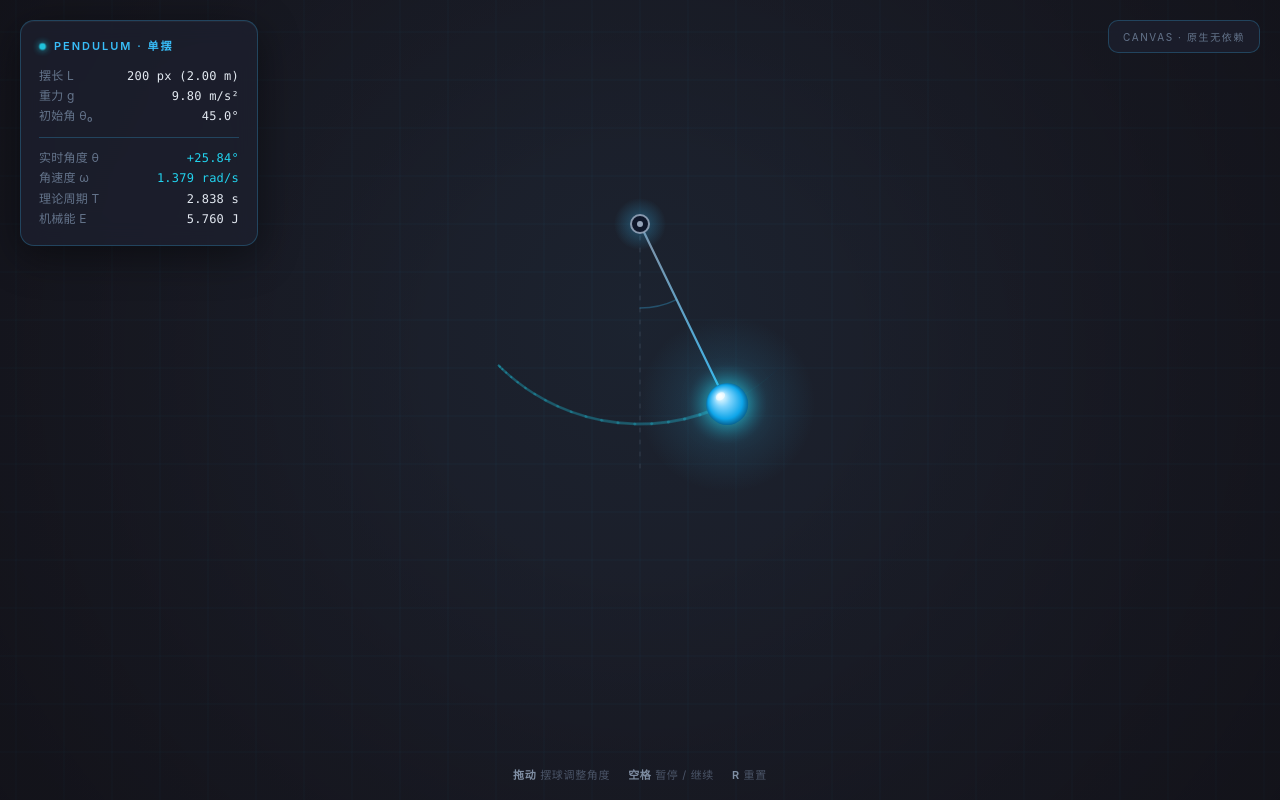
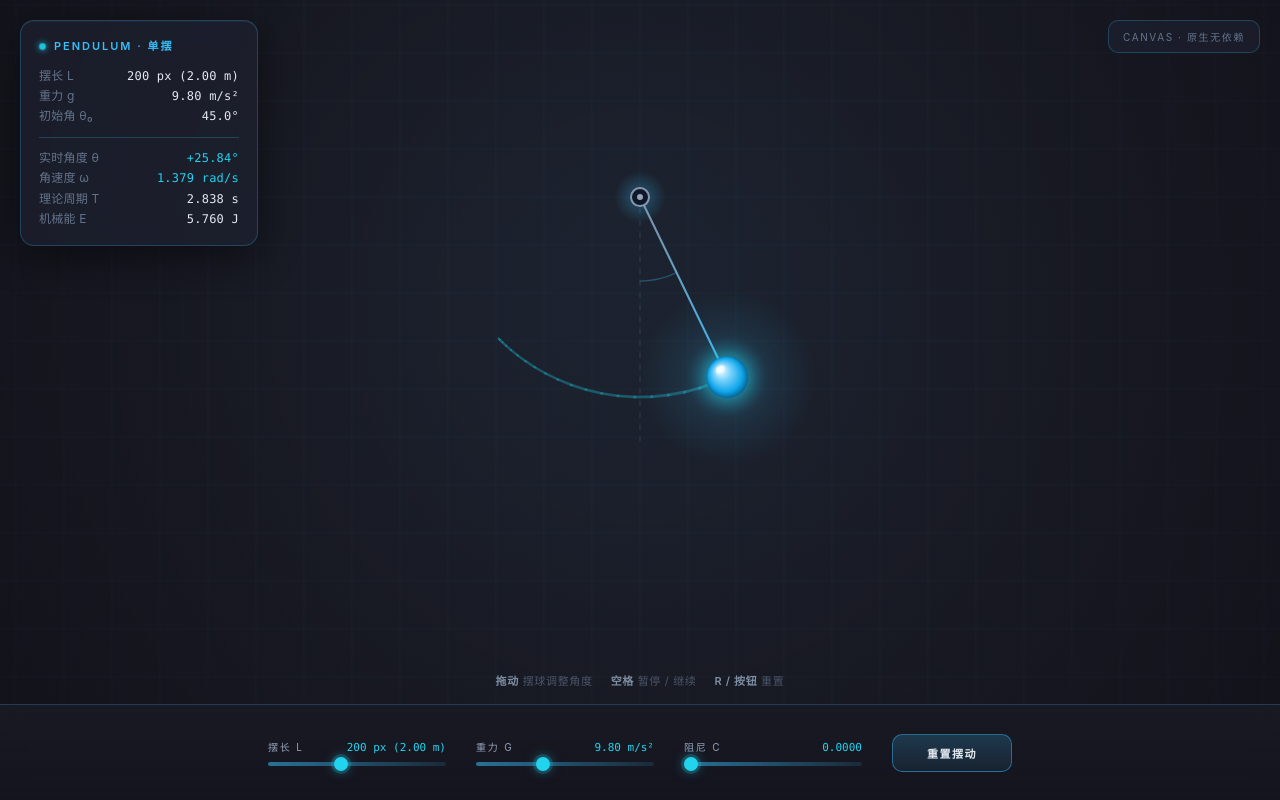
Before and after one commit to sjhd4646/abc123, a plain HTML site: page week05_pendulum_sim/index.html in a window 1280 px wide. Drawn offline with Linux system fonts and the light colour scheme; animation ran at ten frames a second.

Commit message:
feat:add interactive parameter sliders

```diff
--- a/week05_pendulum_sim/index.html
+++ b/week05_pendulum_sim/index.html
@@ -23,7 +23,7 @@
     color:var(--ink);
     -webkit-font-smoothing:antialiased;
   }
-  #stage{display:block;width:100vw;height:100vh;cursor:grab;touch-action:none;}
+  #stage{display:block;width:100vw;height:calc(100vh - 96px);cursor:grab;touch-action:none;}
   #stage.dragging{cursor:grabbing;}
 
   .hud{
@@ -56,7 +56,7 @@
   .row.hl .v{color:var(--accent2);}
   .divider{height:1px;background:var(--line);margin:10px 0;}
   .tips{
-    position:fixed;bottom:18px;left:50%;transform:translateX(-50%);
+    position:fixed;bottom:112px;left:50%;transform:translateX(-50%);
     display:flex;gap:18px;font-size:11px;letter-spacing:.06em;color:#4b5568;
     user-select:none;white-space:nowrap;
   }
@@ -68,9 +68,63 @@
     font-size:10px;letter-spacing:.16em;text-transform:uppercase;color:#64748b;
     backdrop-filter:blur(12px);-webkit-backdrop-filter:blur(12px);user-select:none;
   }
-  @media (max-width:560px){
+
+  /* ============ 底部参数面板 ============ */
+  .panel{
+    position:fixed;left:0;right:0;bottom:0;height:96px;z-index:10;
+    background:linear-gradient(180deg, rgba(26,26,36,0.55), rgba(20,20,30,0.94));
+    border-top:1px solid var(--line);
+    backdrop-filter:blur(14px);-webkit-backdrop-filter:blur(14px);
+    display:flex;align-items:center;justify-content:center;gap:30px;padding:0 28px;
+  }
+  .ctrl{display:flex;flex-direction:column;gap:8px;min-width:178px;flex:0 0 auto;}
+  .ctrl label{
+    font-size:10px;letter-spacing:.18em;text-transform:uppercase;color:#94a3b8;
+    display:flex;justify-content:space-between;align-items:baseline;gap:14px;
+  }
+  .ctrl .val{
+    color:var(--accent2);font-family:ui-monospace,"SF Mono",Consolas,monospace;
+    font-size:11px;letter-spacing:0;text-transform:none;
+    font-variant-numeric:tabular-nums;
+  }
+  .ctrl input[type=range]{
+    -webkit-appearance:none;appearance:none;width:100%;height:4px;
+    background:linear-gradient(90deg, rgba(56,189,248,0.55), rgba(56,189,248,0.12));
+    border-radius:2px;outline:none;cursor:pointer;
+  }
+  .ctrl input[type=range]::-webkit-slider-thumb{
+    -webkit-appearance:none;appearance:none;width:14px;height:14px;border-radius:50%;
+    background:var(--accent2);
+    box-shadow:0 0 0 3px rgba(34,211,238,0.18), 0 0 12px rgba(34,211,238,0.55);
+    cursor:grab;transition:transform .12s;
+  }
+  .ctrl input[type=range]::-webkit-slider-thumb:active{cursor:grabbing;transform:scale(1.12);}
+  .ctrl input[type=range]::-moz-range-thumb{
+    width:14px;height:14px;border-radius:50%;background:var(--accent2);border:none;
+    box-shadow:0 0 0 3px rgba(34,211,238,0.18), 0 0 12px rgba(34,211,238,0.55);
+    cursor:grab;
+  }
+  .btn{
+    padding:10px 22px;border-radius:10px;
+    background:linear-gradient(180deg, rgba(56,189,248,0.20), rgba(56,189,248,0.08));
+    border:1px solid rgba(56,189,248,0.45);
+    color:var(--ink-strong);font-size:11px;font-weight:700;
+    letter-spacing:.14em;text-transform:uppercase;
+    cursor:pointer;transition:all .15s;font-family:inherit;min-width:120px;
+  }
+  .btn:hover{
+    background:linear-gradient(180deg, rgba(56,189,248,0.32), rgba(56,189,238,0.14));
+    border-color:rgba(56,189,248,0.8);
+    box-shadow:0 0 18px rgba(56,189,248,0.35);
+    color:#ffffff;
+  }
+  .btn:active{transform:translateY(1px);}
+
+  @media (max-width:720px){
     .hud{min-width:0;font-size:11px;padding:12px 14px;}
-    .tips{gap:10px;font-size:10px;}
+    .tips{gap:10px;font-size:10px;bottom:170px;}
+    .panel{flex-wrap:wrap;height:auto;padding:14px 16px;gap:14px;}
+    .ctrl{min-width:140px;flex:1 1 140px;}
   }
 </style>
 </head>
@@ -93,18 +147,35 @@
 <div class="tips">
   <span><b>拖动</b> 摆球调整角度</span>
   <span><b>空格</b> 暂停 / 继续</span>
-  <span><b>R</b> 重置</span>
+  <span><b>R / 按钮</b> 重置</span>
 </div>
+
+<aside class="panel" aria-label="参数控制面板">
+  <div class="ctrl">
+    <label>摆长 L<span class="val" id="vl-len">200 px</span></label>
+    <input type="range" id="s-len" min="100" max="350" step="1" value="200">
+  </div>
+  <div class="ctrl">
+    <label>重力 g<span class="val" id="vl-g">9.80 m/s²</span></label>
+    <input type="range" id="s-g" min="1" max="25" step="0.1" value="9.8">
+  </div>
+  <div class="ctrl">
+    <label>阻尼 c<span class="val" id="vl-d">0.0000</span></label>
+    <input type="range" id="s-d" min="0" max="0.010" step="0.0001" value="0">
+  </div>
+  <button id="btn-reset" class="btn" type="button">重置摆动</button>
+</aside>
 
 <script>
 (function(){
   'use strict';
 
   /* ================= 初始参数 ================= */
+  const PANEL_H = 96;                          // 与 CSS .panel 高度保持一致
   const CFG = {
     L: 200,               // 摆长（像素，用于绘制）
     g: 9.8,               // 重力加速度 m/s²
-    ppm: 100,             // 像素/米 映射：200px → 2.00m，使周期约 2.84s 便于观察
+    ppm: 100,             // 像素/米 映射：200px → 2.00m
     theta0Deg: 45,        // 初始摆角（度）
     ballR: 21,            // 摆球半径 px
     damping: 0.0,         // 阻尼系数（0 = 理想无阻尼）
@@ -115,24 +186,32 @@
   const canvas = document.getElementById('stage');
   const ctx = canvas.getContext('2d');
   let W = 0, H = 0, OX = 0, OY = 0;
+  let Lm = CFG.L / CFG.ppm;                    // 物理摆长（米），可被滑块改变
+
+  function fitStage(){
+    // 根据当前画布高度与摆长，自适应支点 OY，避免摆球越界
+    const top = 100;                           // 顶部至少留 100px（避开 HUD）
+    const bottomMargin = CFG.ballR + 24;       // 球底到 canvas 底的留白
+    const maxOY = H - CFG.L - bottomMargin;
+    OY = Math.max(top, Math.min(H * 0.28, maxOY));
+  }
 
   function resize(){
     const dpr = Math.min(window.devicePixelRatio || 1, 2);
     W = window.innerWidth;
-    H = window.innerHeight;
+    H = window.innerHeight - PANEL_H;
     canvas.width  = Math.floor(W * dpr);
     canvas.height = Math.floor(H * dpr);
     canvas.style.width  = W + 'px';
     canvas.style.height = H + 'px';
     ctx.setTransform(dpr, 0, 0, dpr, 0, 0);
     OX = W / 2;
-    OY = Math.max(120, H * 0.28);
+    fitStage();
   }
   window.addEventListener('resize', resize);
 
   /* ================= 物理状态 ================= */
   const THETA0 = CFG.theta0Deg * Math.PI / 180;
-  const Lm = CFG.L / CFG.ppm;                 // 物理摆长（米）= 2.00 m
   const state = { theta: THETA0, omega: 0, t: 0 };
   const trailPts = [];
 
@@ -140,7 +219,6 @@
   let dragging = false;
 
   // 完整非线性单摆方程：θ'' = -(g/L)·sinθ - c·θ'
-  // （45° 初始角下非线性项显著，故不采用小角度简谐近似）
   function angularAccel(theta){
     return -(CFG.g / Lm) * Math.sin(theta);
   }
@@ -153,19 +231,18 @@
   }
 
   /* ========== 固定步长积分（半隐式/辛欧拉，长期保能量） ========== */
-  const FIXED = 1 / 300;   // 300 Hz 物理步长，与渲染解耦
+  const FIXED = 1 / 300;
   let acc = 0;
 
   function physics(dt){
     const a = angularAccel(state.theta) - CFG.damping * state.omega;
-    state.omega += a * dt;            // 先更新角速度
-    state.theta += state.omega * dt;  // 再更新角度
+    state.omega += a * dt;
+    state.theta += state.omega * dt;
     state.t += dt;
   }
 
   /* ================= 渲染 ================= */
   function bobPos(theta){
-    // θ 自竖直向下量取，顺时针为正
     return { x: OX + CFG.L * Math.sin(theta), y: OY + CFG.L * Math.cos(theta) };
   }
 
@@ -173,14 +250,12 @@
     ctx.fillStyle = '#1a1a24';
     ctx.fillRect(0, 0, W, H);
 
-    // 中心径向微光
     const g1 = ctx.createRadialGradient(OX, OY + CFG.L * 0.5, 0, OX, OY + CFG.L * 0.5, Math.max(W, H) * 0.75);
     g1.addColorStop(0, 'rgba(56,189,248,0.055)');
     g1.addColorStop(1, 'rgba(26,26,36,0)');
     ctx.fillStyle = g1;
     ctx.fillRect(0, 0, W, H);
 
-    // 科技网格
     const step = 48;
     ctx.strokeStyle = 'rgba(56,189,248,0.045)';
     ctx.lineWidth = 1;
@@ -189,7 +264,6 @@
     for(let y = OY % step; y < H; y += step){ ctx.moveTo(0, y); ctx.lineTo(W, y); }
     ctx.stroke();
 
-    // 暗角
     const g2 = ctx.createRadialGradient(OX, H * 0.45, Math.min(W, H) * 0.25, OX, H * 0.45, Math.max(W, H) * 0.85);
     g2.addColorStop(0, 'rgba(0,0,0,0)');
     g2.addColorStop(1, 'rgba(0,0,0,0.45)');
@@ -198,7 +272,6 @@
   }
 
   function drawReference(){
-    // 竖直参考虚线
     ctx.save();
     ctx.setLineDash([4, 8]);
     ctx.strokeStyle = 'rgba(148,163,184,0.20)';
@@ -209,10 +282,9 @@
     ctx.stroke();
     ctx.restore();
 
-    // 摆角弧
     if(Math.abs(state.theta) > 0.01){
       const R = CFG.L * 0.42;
-      const start = Math.PI / 2;                 // 竖直向下
+      const start = Math.PI / 2;
       const end = Math.PI / 2 - state.theta;
       ctx.save();
       ctx.strokeStyle = 'rgba(56,189,248,0.30)';
@@ -228,7 +300,7 @@
     if(trailPts.length < 2) return;
     for(let i = 1; i < trailPts.length; i++){
       const p0 = trailPts[i - 1], p1 = trailPts[i];
-      const k = i / trailPts.length;           // 越新越亮
+      const k = i / trailPts.length;
       ctx.strokeStyle = 'rgba(34,211,238,' + (k * 0.30).toFixed(3) + ')';
       ctx.lineWidth = 1 + k * 2.2;
       ctx.lineCap = 'round';
@@ -272,7 +344,6 @@
   function drawBob(bx, by){
     const r = CFG.ballR;
 
-    // 微弱发光（外层光晕）
     const glow = ctx.createRadialGradient(bx, by, 0, bx, by, r * 4.2);
     glow.addColorStop(0,   'rgba(34,211,238,0.38)');
     glow.addColorStop(0.45,'rgba(56,189,248,0.11)');
@@ -280,7 +351,6 @@
     ctx.fillStyle = glow;
     ctx.beginPath(); ctx.arc(bx, by, r * 4.2, 0, Math.PI * 2); ctx.fill();
 
-    // 球体
     const body = ctx.createRadialGradient(bx - r * 0.35, by - r * 0.38, r * 0.08, bx, by, r * 1.05);
     body.addColorStop(0,    '#f0fdff');
     body.addColorStop(0.32, '#7dd3fc');
@@ -293,7 +363,6 @@
     ctx.beginPath(); ctx.arc(bx, by, r, 0, Math.PI * 2); ctx.fill();
     ctx.restore();
 
-    // 高光
     ctx.fillStyle = 'rgba(255,255,255,0.55)';
     ctx.beginPath();
     ctx.ellipse(bx - r * 0.32, by - r * 0.36, r * 0.24, r * 0.17, -0.6, 0, Math.PI * 2);
@@ -320,20 +389,18 @@
     T:   document.getElementById('v-T'),
     E:   document.getElementById('v-E')
   };
-  el.len.textContent = CFG.L + ' px (' + Lm.toFixed(2) + ' m)';
-  el.g.textContent   = CFG.g.toFixed(2) + ' m/s²';
   el.th0.textContent = CFG.theta0Deg.toFixed(1) + '°';
 
   function updateHUD(){
+    el.len.textContent = CFG.L + ' px (' + Lm.toFixed(2) + ' m)';
+    el.g.textContent   = CFG.g.toFixed(2) + ' m/s²';
     const deg = state.theta * 180 / Math.PI;
     el.th.textContent = (deg >= 0 ? '+' : '') + deg.toFixed(2) + '°';
     el.om.textContent = state.omega.toFixed(3) + ' rad/s';
 
-    // 小角度理论周期 T = 2π√(L/g)
     const T = 2 * Math.PI * Math.sqrt(Lm / CFG.g);
     el.T.textContent = T.toFixed(3) + ' s';
 
-    // 机械能（取质量 m = 1 kg）
     const v = Lm * state.omega;
     const E = 0.5 * v * v + CFG.g * Lm * (1 - Math.cos(state.theta));
     el.E.textContent = E.toFixed(3) + ' J';
@@ -343,7 +410,7 @@
   let last = performance.now();
 
   function frame(now){
-    const dtReal = Math.min((now - last) / 1000, 0.05);  // 限制卡顿跳变
+    const dtReal = Math.min((now - last) / 1000, 0.05);
     last = now;
 
     if(!paused && !dragging){
@@ -384,7 +451,7 @@
   canvas.addEventListener('pointermove', e => {
     if(!dragging) return;
     const m = pointerPos(e);
-    state.theta = Math.atan2(m.x - OX, m.y - OY);  // 与 sin/cos 约定一致
+    state.theta = Math.atan2(m.x - OX, m.y - OY);
     state.omega = 0;
   });
 
@@ -402,7 +469,41 @@
     if(e.key === 'r' || e.key === 'R'){ reset(); paused = false; }
   });
 
+  /* ================= 控件绑定：滑块 + 重置按钮 ================= */
+  const sLen = document.getElementById('s-len');
+  const sG   = document.getElementById('s-g');
+  const sD   = document.getElementById('s-d');
+  const vLen = document.getElementById('vl-len');
+  const vG   = document.getElementById('vl-g');
+  const vD   = document.getElementById('vl-d');
+  const btn  = document.getElementById('btn-reset');
+
+  function syncLenLabel(){ vLen.textContent = CFG.L.toFixed(0) + ' px (' + Lm.toFixed(2) + ' m)'; }
+  function syncGLabel(){ vG.textContent = CFG.g.toFixed(2) + ' m/s²'; }
+  function syncDLabel(){ vD.textContent = CFG.damping.toFixed(4); }
+
+  sLen.addEventListener('input', () => {
+    CFG.L = parseFloat(sLen.value);
+    Lm = CFG.L / CFG.ppm;
+    fitStage();                       // 摆长变化时同步支点，避免越界
+    syncLenLabel();
+  });
+  sG.addEventListener('input', () => {
+    CFG.g = parseFloat(sG.value);
+    syncGLabel();
+  });
+  sD.addEventListener('input', () => {
+    CFG.damping = parseFloat(sD.value);
+    syncDLabel();
+  });
+  btn.addEventListener('click', () => {
+    reset();                          // 球回 45°，角速度清零，轨迹清空
+    paused = false;
+    last = performance.now();
+  });
+
   /* ================= 启动 ================= */
+  syncLenLabel(); syncGLabel(); syncDLabel();
   resize();
   requestAnimationFrame(frame);
 })();
```
